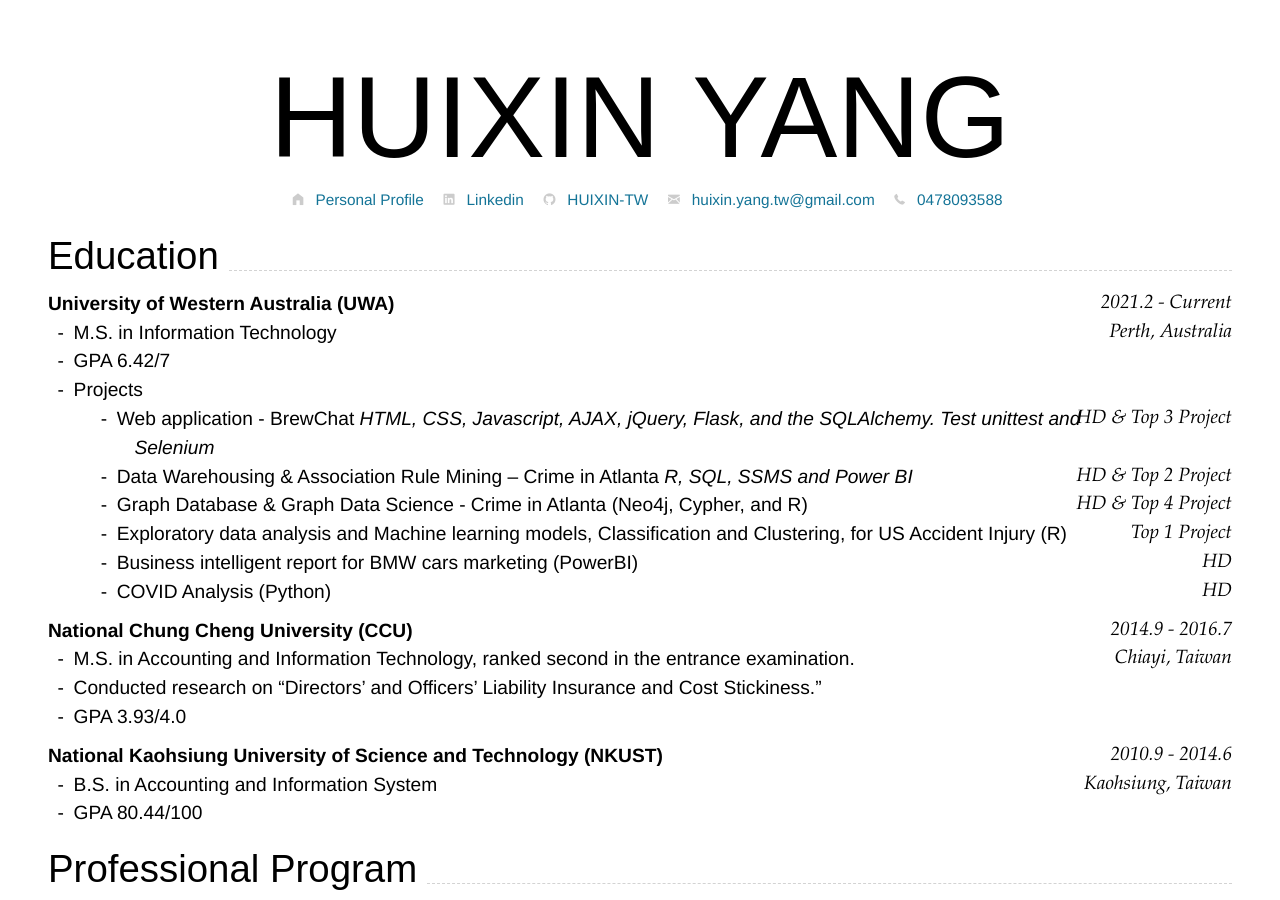
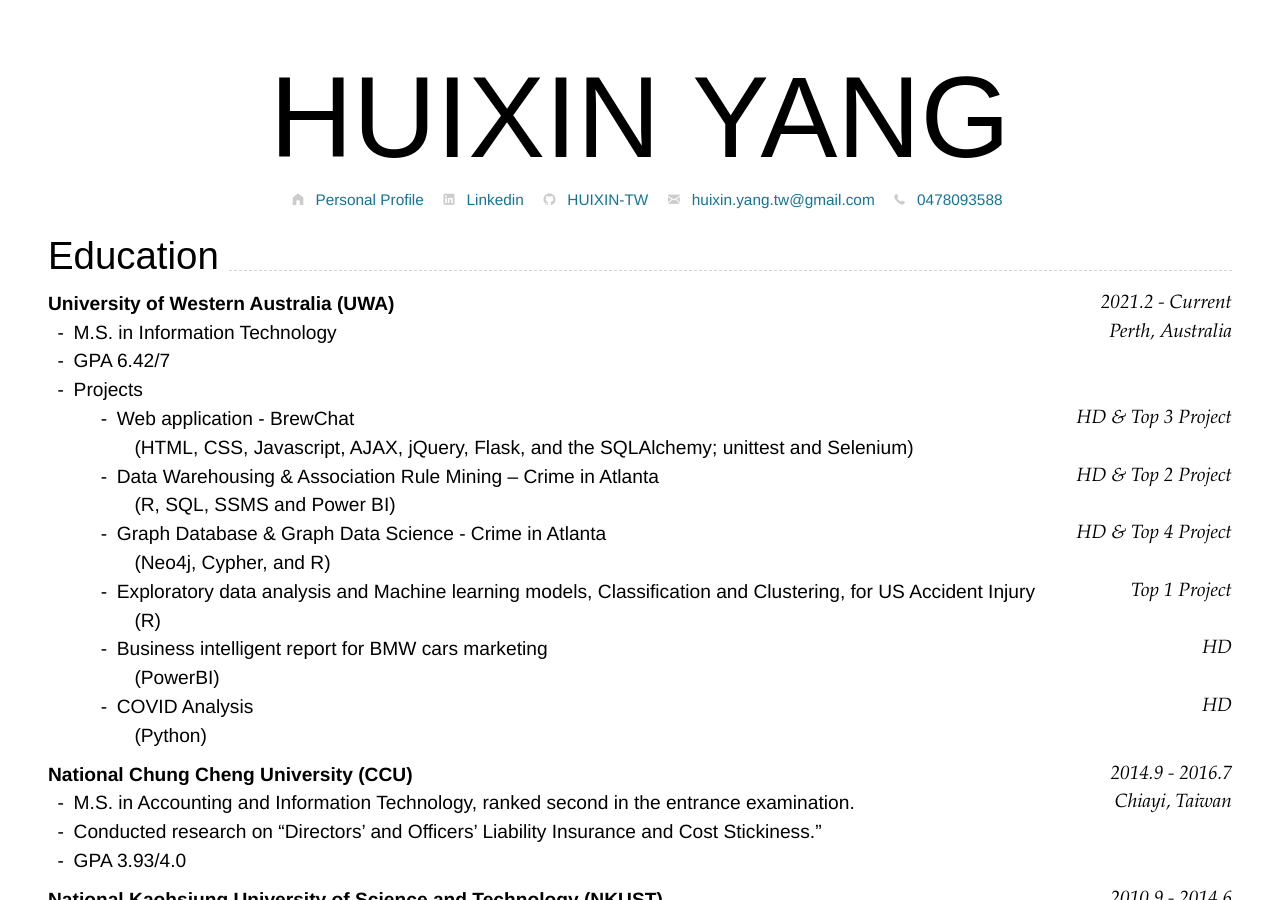
Before and after one commit to HUIXIN-TW/Resume, a Jekyll site: the page built from index.md, in a window 1280 px wide and 900 px high. Built offline with Jekyll 4.4.1, drawn with Linux system fonts in a browser that asks for light colours; nearby versions of some CDN libraries.

Commit message:
update resume

````diff
--- a/index.md
+++ b/index.md
@@ -45,18 +45,18 @@ Perth, Australia
 -   M.S. in Information Technology
 -   GPA 6.42/7
 -   Projects
-    -   Web application - BrewChat `HD & Top 3 Project`
-        *HTML, CSS, Javascript, AJAX, jQuery, Flask, and the SQLAlchemy. Test unittest and Selenium*
-    -   Data Warehousing & Association Rule Mining – Crime in Atlanta `HD & Top 2 Project`
-    *R, SQL, SSMS and Power BI*
-    -   Graph Database & Graph Data Science - Crime in Atlanta `HD & Top 4 Project`
-     (Neo4j, Cypher, and R)
-    -   Exploratory data analysis and Machine learning models, Classification and Clustering, for US Accident Injury `Top 1 Project`
-     (R)
-    -   Business intelligent report for BMW cars marketing `HD`
-     (PowerBI)
-    -   COVID Analysis `HD`
-     (Python)
+    -   Web application - BrewChat `HD & Top 3 Project` <br>
+    (HTML, CSS, Javascript, AJAX, jQuery, Flask, and the SQLAlchemy; unittest and Selenium)
+    -   Data Warehousing & Association Rule Mining – Crime in Atlanta `HD & Top 2 Project`<br>
+    (R, SQL, SSMS and Power BI)
+    -   Graph Database & Graph Data Science - Crime in Atlanta `HD & Top 4 Project`<br>
+    (Neo4j, Cypher, and R)
+    -   Exploratory data analysis and Machine learning models, Classification and Clustering, for US Accident Injury `Top 1 Project`<br>
+    (R)
+    -   Business intelligent report for BMW cars marketing `HD`<br>
+    (PowerBI)
+    -   COVID Analysis `HD`<br>
+    (Python)
 
 <!--
 -   Software requirements and design analysis for Transportation system - shuttleUWA
@@ -101,8 +101,6 @@ Taiwan
 ```
 
 -   GPA 78.6/100
-
----
 
 ## Project Experience
 
````
